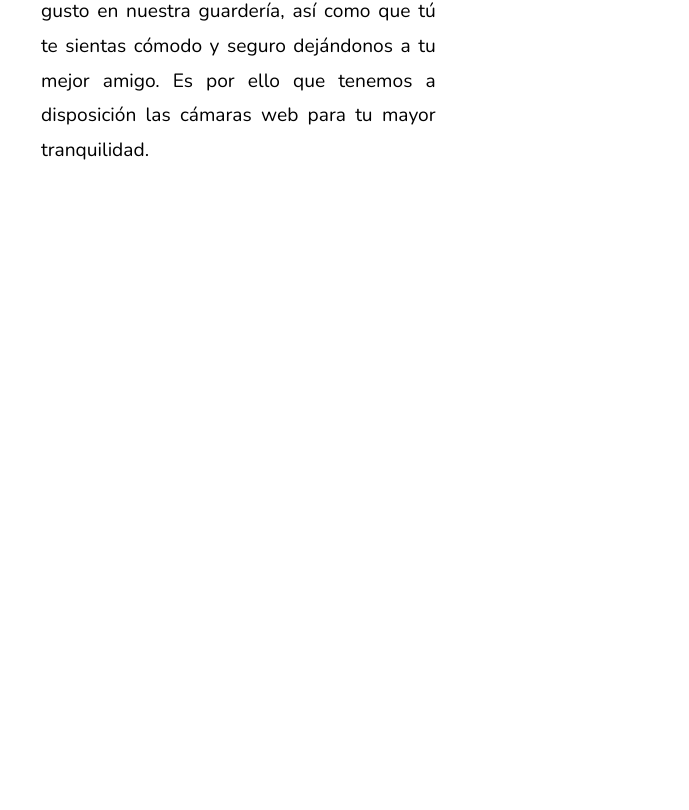
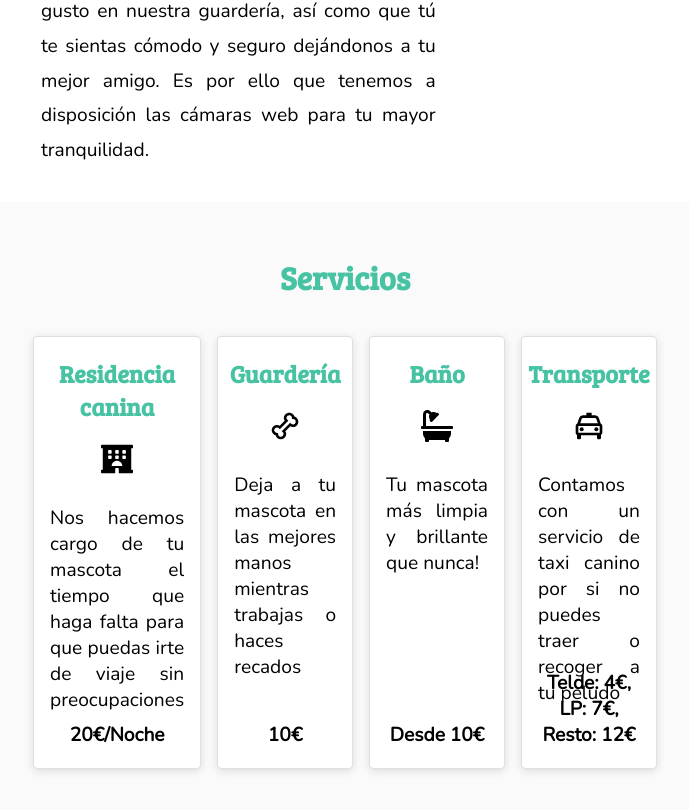
Before and after one commit to Earkh/Villa-Ladridos, a Next.js app: page / in a window 1280 px wide. Shown: the part 1480-2290 px from the top of the page, without its empty margins (295-984 px from the left). Before the commit the page ends 1682 px from the top, so only its background shows below. Built offline with nearby package versions, Linux system fonts and the light colour scheme.

Commit message:
Add Card component

```diff
--- /dev/null
+++ b/components/card/Card.js
@@ -0,0 +1,23 @@
+import cardStyle from '../../styles/Card.module.css'
+
+export default function Card(service) {
+
+  const {name, img, description, price} = service.service;
+
+  return(
+    <div className={cardStyle.card}>
+      <div className={cardStyle.card__header}>
+        <h1>{name}</h1>
+        <div className={cardStyle.card__icon}>{img}</div>
+      </div>
+      <div className={cardStyle.card__body}>
+        <p>
+          {description}
+        </p>
+      </div>
+      <div className={cardStyle.card__footer}>
+        <p>{price}</p>
+      </div>
+    </div>
+  )
+}
--- a/pages/index.js
+++ b/pages/index.js
@@ -2,8 +2,40 @@ import Head from 'next/head'
 import Image from 'next/image'
 import Link from 'next/link'
 import styles from '../styles/Home.module.css'
+import Card from "../components/card/Card";
+import {FaHotel, FaBath} from "react-icons/fa";
+import {BiBone, BiTaxi} from "react-icons/bi";
 
 export default function Home() {
+
+  const services = [
+    {
+      name: "Residencia canina",
+      img: <FaHotel />,
+      description: "Nos hacemos cargo de tu mascota el tiempo que haga falta para que puedas irte de viaje sin preocupaciones",
+      price: "20€/Noche"
+    },
+    {
+      name: "Guardería",
+      img: <BiBone />,
+      description: "Deja a tu mascota en las mejores manos mientras trabajas o haces recados",
+      price: "10€"
+    },
+    {
+      name: "Baño",
+      img: <FaBath />,
+      description: "Tu mascota más limpia y brillante que nunca!",
+      price: "Desde 10€"
+    },
+    {
+      name: "Transporte",
+      img: <BiTaxi />,
+      description: "Contamos con un servicio de taxi canino por si no puedes traer o recoger a tu peludo",
+      price: "Telde: 4€, LP: 7€, Resto: 12€"
+    },
+  ]
+
+
   return (
     <div>
       <Head>
@@ -15,7 +47,7 @@ export default function Home() {
         <h1>Tu peludito en las mejores manos</h1>
       </div>
 
-      <main className={styles.main}>
+      <div className={styles.container}>
         <h1>El Hotel para tu mascota</h1>
         <h3>¿Tienes que viajar y no sabes con quién dejar a tu mejor amigo? ¿Tu peludito se queda en casa solo todo el
           día porque estás trabajando?</h3>
@@ -48,8 +80,22 @@ export default function Home() {
           </div>
         </div>
 
+        {/*<p>Residencia canina</p>*/}
+        {/*<p>Guardería de día</p>*/}
+        {/*<p>Baño</p>*/}
+        {/*<p>Transporte</p>*/}
+        {/*<h1>Donde estamos</h1>*/}
 
-      </main>
+
+      </div>
+      <div className={styles.main__services}>
+        <h1>Servicios</h1>
+        <section className={`${styles.container} ${styles.services__container}`}>
+          {
+            services.map(service => <Card key={service.name} service={service} />)
+          }
+        </section>
+      </div>
     </div>
   )
 }
--- /dev/null
+++ b/styles/Card.module.css
@@ -0,0 +1,33 @@
+
+.card{
+    background-color: #ffffff;
+    border: solid 1px rgba(99, 99, 99, 0.2);
+    border-radius: .3em;
+    box-shadow: rgba(99, 99, 99, 0.2) 0px 2px 8px 0px;
+    margin: 0 .5rem;
+    min-height: 100%;
+    position: relative;
+}
+
+.card__header {
+
+}
+
+.card__icon {
+    font-size: xx-large;
+}
+
+.card__body {
+    margin-bottom: 3.4rem;
+
+}
+
+.card__footer {
+    bottom: 0;
+    position: absolute;
+    width: 100%;
+}
+.card__footer p {
+    font-weight: bold;
+    text-align: center;
+}
--- a/styles/Home.module.css
+++ b/styles/Home.module.css
@@ -17,7 +17,7 @@
     text-align: center;
 }
 
-.main {
+.container {
     padding: 1rem 20rem;
     flex: 1;
     display: flex;
@@ -26,7 +26,7 @@
     align-items: center;
 }
 
-.main p {
+.container p {
     font-size: 1.2rem;
     padding: 0 1rem;
     text-align: justify;
@@ -45,6 +45,19 @@
     margin: 1rem 0;
     height: 450px;
 }
+
+.main__services {
+    background-color: #fafafa;
+    padding: 2rem 0;
+    text-align: center;
+    width: 100%;
+}
+.services__container {
+    display: grid;
+    grid-template-columns: repeat(4, 1fr);
+}
+
+
 
 @media (max-width: 1024px) {
     .main {
```
